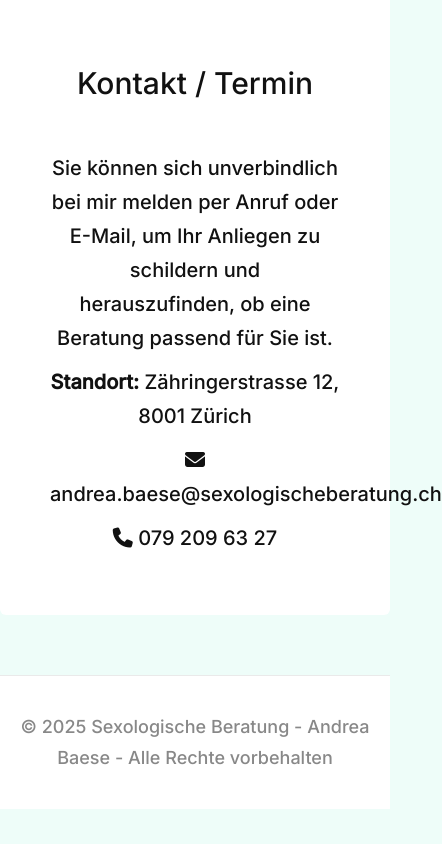
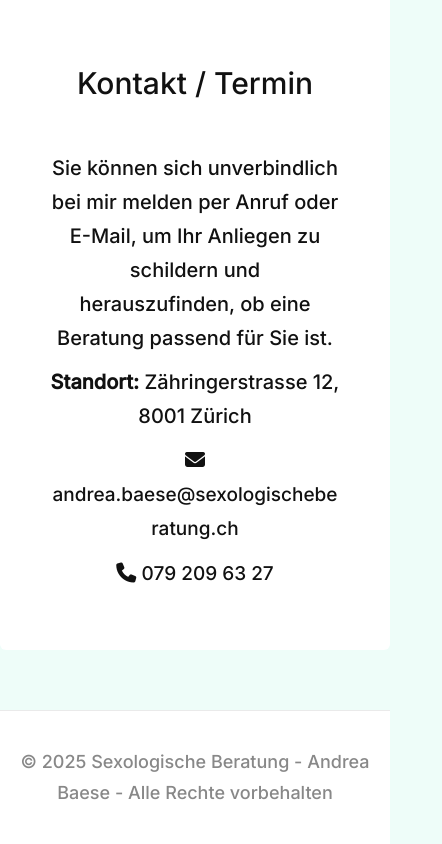
Before and after one commit to andreabaese-crypto/Homepage, a plain HTML site: page index.html in a window 390 px wide. Shown: the part 4401-5245 px from the top of the page, 442 px wide, since content can reach past the window. Before the commit the page ends 5210 px from the top, so only its background shows below. Drawn offline with Linux system fonts and the light colour scheme.

Commit message:
Update index.html
handy ansicht email adresse

```diff
--- a/index.html
+++ b/index.html
@@ -151,6 +151,20 @@ backdrop-filter: saturate(1.1);
       font-size: 1em;
       margin: 0.5em 0;
     }
+.contact p, .contact a {
+  text-align: center;
+  font-size: 1em;
+  margin: 0.5em 0;
+
+  /* NEU: Mobile-Umbruch für lange Texte */
+  word-break: break-word;
+  overflow-wrap: break-word;
+}
+@media(max-width: 768px) {
+  .contact a {
+    font-size: 0.95em;
+  }
+}
 
     .contact a { color: #111; font-weight: 500; text-decoration: none; }
     .contact a:hover { text-decoration: underline; }
```
